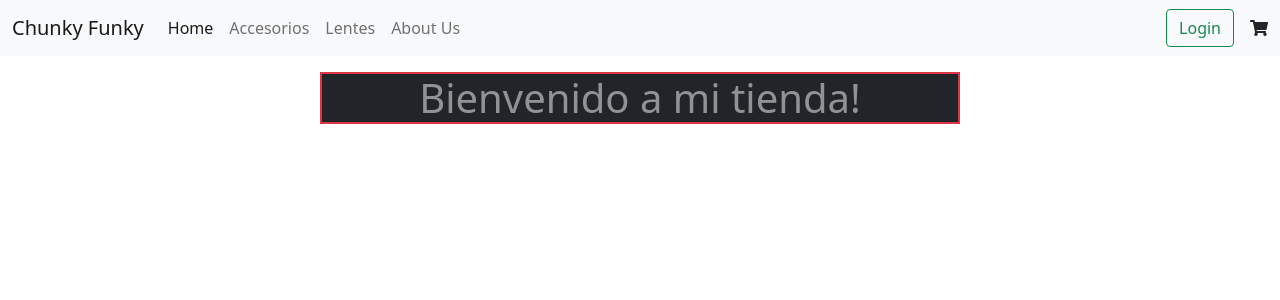
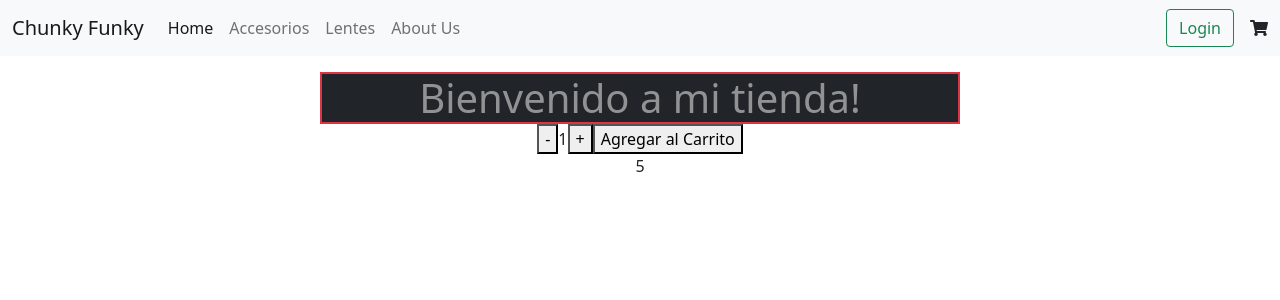
Before and after one commit to Arctic-T/Chunky-Risso, a React (Create React App) app: page / in a window 1280 px wide. Shown: the top 300 px of the page. Built offline with nearby package versions, Linux system fonts and the light colour scheme.

Commit message:
Stock Counter

```diff
--- /dev/null
+++ b/src/components/ItemCount.js
@@ -0,0 +1,54 @@
+import React from "react";
+
+class ItemCount extends React.Component {
+  constructor(props) {
+    super(props);
+    this.state = {
+      count: parseInt(this.props.initial),
+    };
+  }
+
+  componentDidUpdate(prevProps) {
+    if (prevProps.stock != this.props.stock) {
+      this.setState({ count: this.props.initial });
+    }
+  }
+
+  addStock = () => {
+    this.props.onAdd(this.state.count);
+  };
+
+  decreaseItem = () => {
+    if (this.state.count > this.props.count) {
+      this.setState({ count: this.state.count - 1 });
+    }
+  };
+
+  increaseItem = () => {
+    if (this.state.count < this.props.stock) {
+      this.setState({ count: parseInt(this.state.count) + 1 });
+    }
+  };
+
+  render() {
+    return (
+      <div>
+        <button type="button" onClick={this.decreaseItem}>
+          -
+        </button>
+        <span>{this.state.count}</span>
+        <button type="button" onClick={this.increaseItem}>
+          +
+        </button>
+        <button
+          type="button"
+          onClick={() => this.props.onAdd(this.state.count)}
+        >
+          Agregar al Carrito
+        </button>
+      </div>
+    );
+  }
+}
+
+export default ItemCount;
--- a/src/containers/ItemListContainer.js
+++ b/src/containers/ItemListContainer.js
@@ -1,18 +1,32 @@
 import React from "react";
+import ItemCount from "../components/ItemCount";
 
 class ItemListContainer extends React.Component {
   constructor(props) {
     super(props);
+    this.state = {
+      stock: 5,
+    };
   }
+
+  onAdd = (items) => {
+    if (this.state.stock > 0) {
+      this.setState({ stock: this.state.stock - items });
+    }
+  };
 
   render() {
     return (
+      <div>
         <h1
           className="border border-2 border-danger text-white-50 bg-dark mt-3"
           style={{ width: "50%", margin: "auto" }}
         >
           {this.props.greeting}
         </h1>
+        <ItemCount stock={this.state.stock} initial="1" onAdd={this.onAdd} />
+        {this.state.stock}
+      </div>
     );
   }
 }
```
Lines whose indentation alone changed are shown as unchanged.
